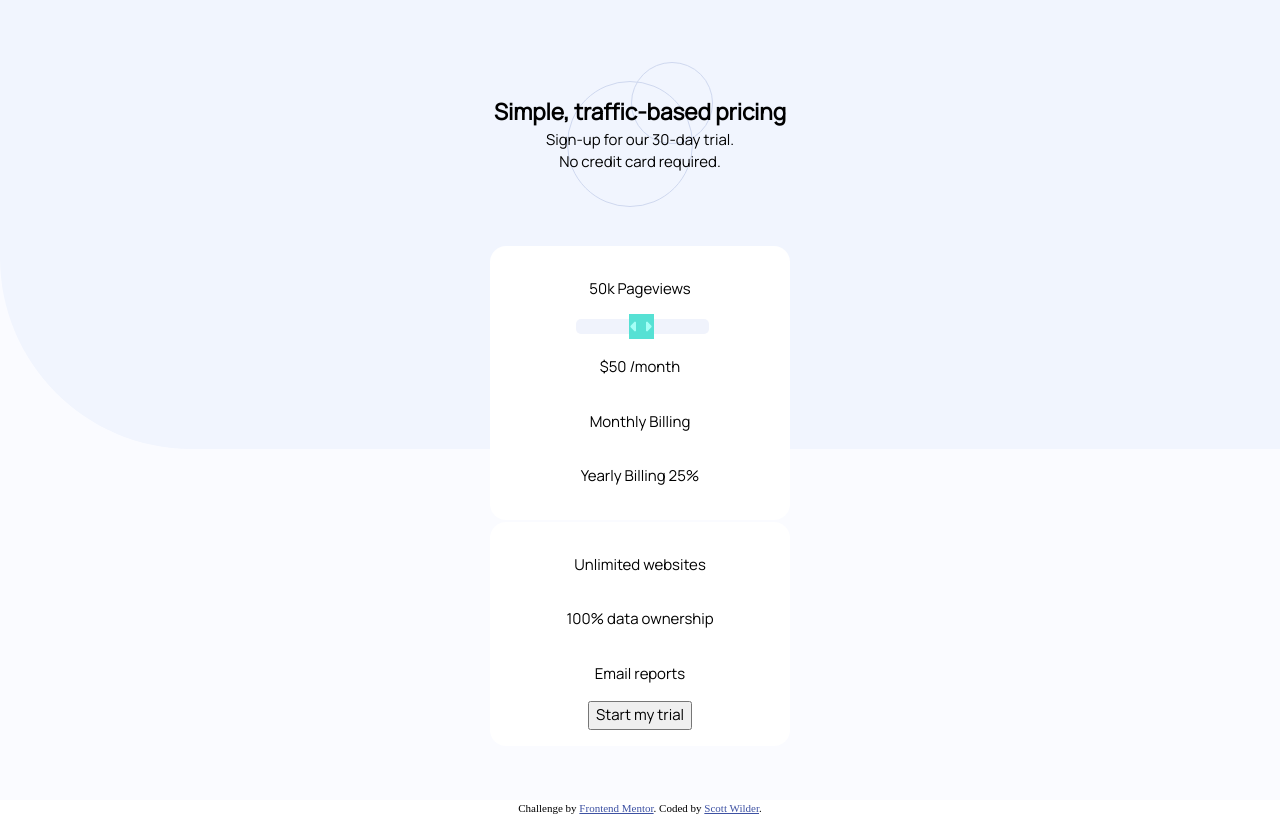
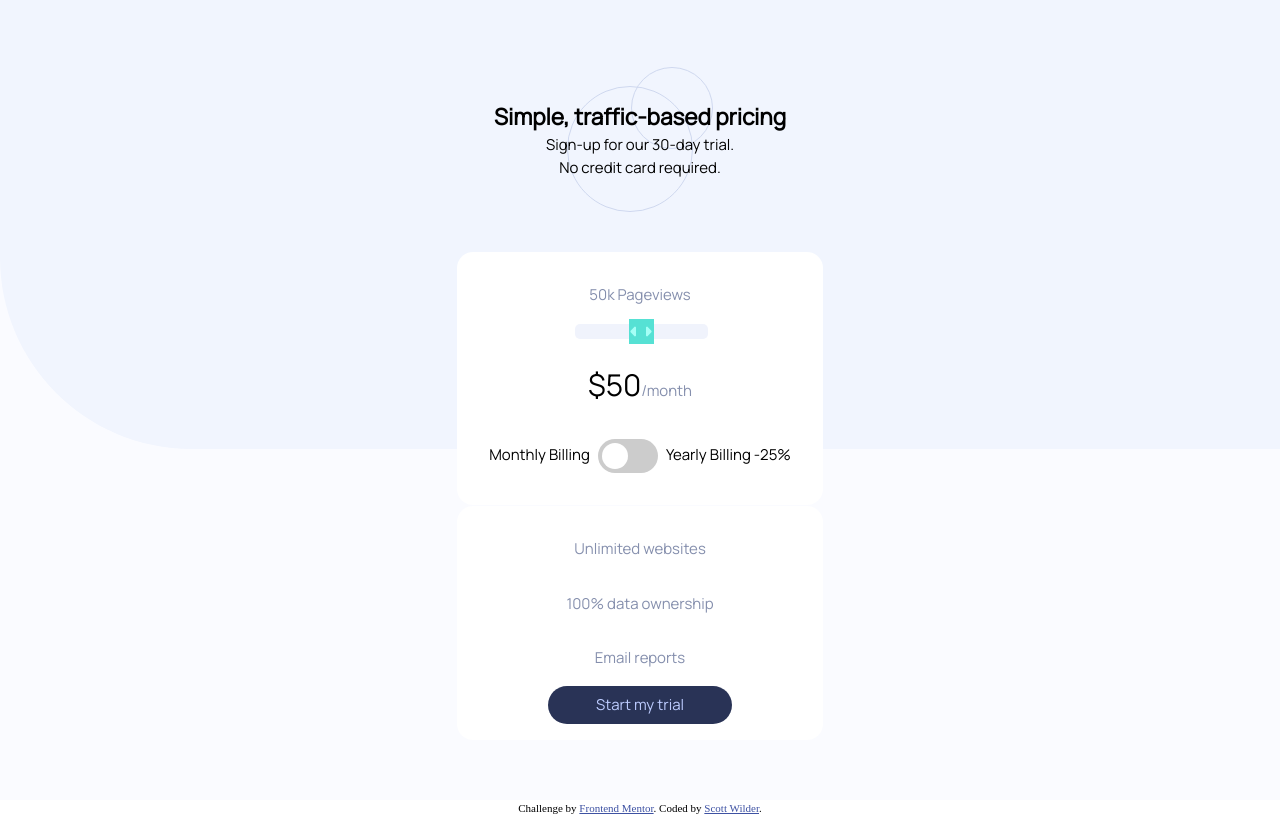
Before and after one commit to Scott-Wilder/fem-interactive-pricing-component, a plain HTML site: page index.html in a window 1280 px wide. Drawn offline with Linux system fonts and the light colour scheme.

Commit message:
style: Feature and updates related to styling

```diff
--- a/index.html
+++ b/index.html
@@ -35,7 +35,7 @@
       </div>
       <article class="hero">
         <div class="hero-background-top">
-          <p><span id="demo"></span>k Pageviews</p>
+          <p id="one"><span id="demo"></span>k Pageviews</p>
           <div class="slidecontainer">
             <input
               type="range"
@@ -46,14 +46,22 @@
               id="myRange"
             />
           </div>
-          <p>$<span id="demo2"></span> /month</p>
-          <p>Monthly Billing</p>
-          <p>Yearly Billing 25%</p>
+          <p id="dollar">
+            $<span id="demo2"></span><span id="b-month">/month</span>
+          </p>
+          <div class="billing">
+            <p id="month">Monthly Billing</p>
+            <label class="switch">
+              <input type="checkbox" />
+              <span class="toggle round"></span>
+            </label>
+            <p id="year">Yearly Billing -25%</p>
+          </div>
         </div>
         <div class="hero-background-bottom">
-          <p>Unlimited websites</p>
-          <p>100% data ownership</p>
-          <p>Email reports</p>
+          <p id="one">Unlimited websites</p>
+          <p id="one">100% data ownership</p>
+          <p id="one">Email reports</p>
           <button>Start my trial</button>
         </div>
       </article>
--- a/styles.css
+++ b/styles.css
@@ -123,7 +123,30 @@ main {
   align-items: center;
   justify-content: center;
 }
-.hero p {
+#dollar {
+  color: black;
+  padding: 1rem;
+  font-size: 30px;
+}
+#b-month {
+  color: hsl(225, 20%, 60%);
+  font-size: 15px;
+}
+#one {
+  padding: 1rem;
+  color: hsl(225, 20%, 60%);
+}
+#month {
+  padding-right: 0.5rem;
+}
+#year {
+  padding-left: 0.5rem;
+}
+.billing {
+  display: flex;
+  flex-direction: row;
+  align-items: center;
+  justify-content: center;
   padding: 1rem;
 }
 .slider {
@@ -162,3 +185,63 @@ main {
   background-position: center;
   cursor: pointer;
 }
+.switch {
+  position: relative;
+  display: inline-block;
+  width: 60px;
+  height: 34px;
+}
+.switch input {
+  opacity: 0;
+  width: 0;
+  height: 0;
+}
+.toggle {
+  position: absolute;
+  cursor: pointer;
+  top: 0;
+  left: 0;
+  right: 0;
+  bottom: 0;
+  background-color: #ccc;
+  -webkit-transition: 0.4s;
+  transition: 0.4s;
+}
+.toggle:before {
+  position: absolute;
+  content: "";
+  height: 26px;
+  width: 26px;
+  left: 4px;
+  bottom: 4px;
+  background-color: white;
+  -webkit-transition: 0.4s;
+  transition: 0.4s;
+}
+input:checked + .toggle {
+  background-color: #2196f3;
+}
+input:focus + .toggle {
+  box-shadow: 0 0 1px #2196f3;
+}
+input:checked + .toggle:before {
+  -webkit-transform: translateX(26px);
+  -ms-transform: translateX(26px);
+  transform: translateX(26px);
+}
+/* Rounded sliders */
+.toggle.round {
+  border-radius: 34px;
+}
+.toggle.round:before {
+  border-radius: 50%;
+}
+button {
+  padding: 0.5rem;
+  border-radius: 36px;
+  padding-left: 3rem;
+  padding-right: 3rem;
+  background-color: hsl(227, 35%, 25%);
+  color: hsl(226, 100%, 87%);
+  border: 0px;
+}
```
Also changed, not shown: 1 other file.
